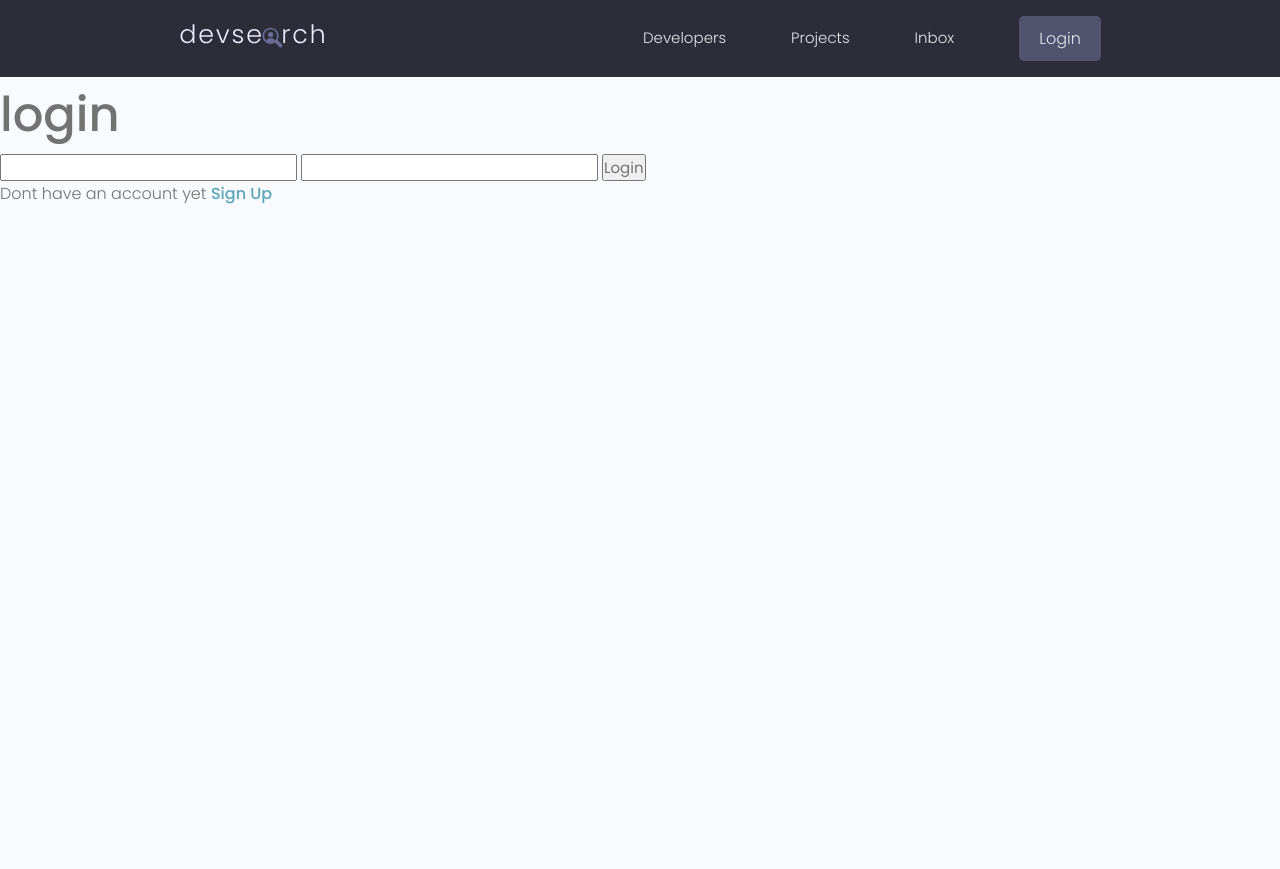
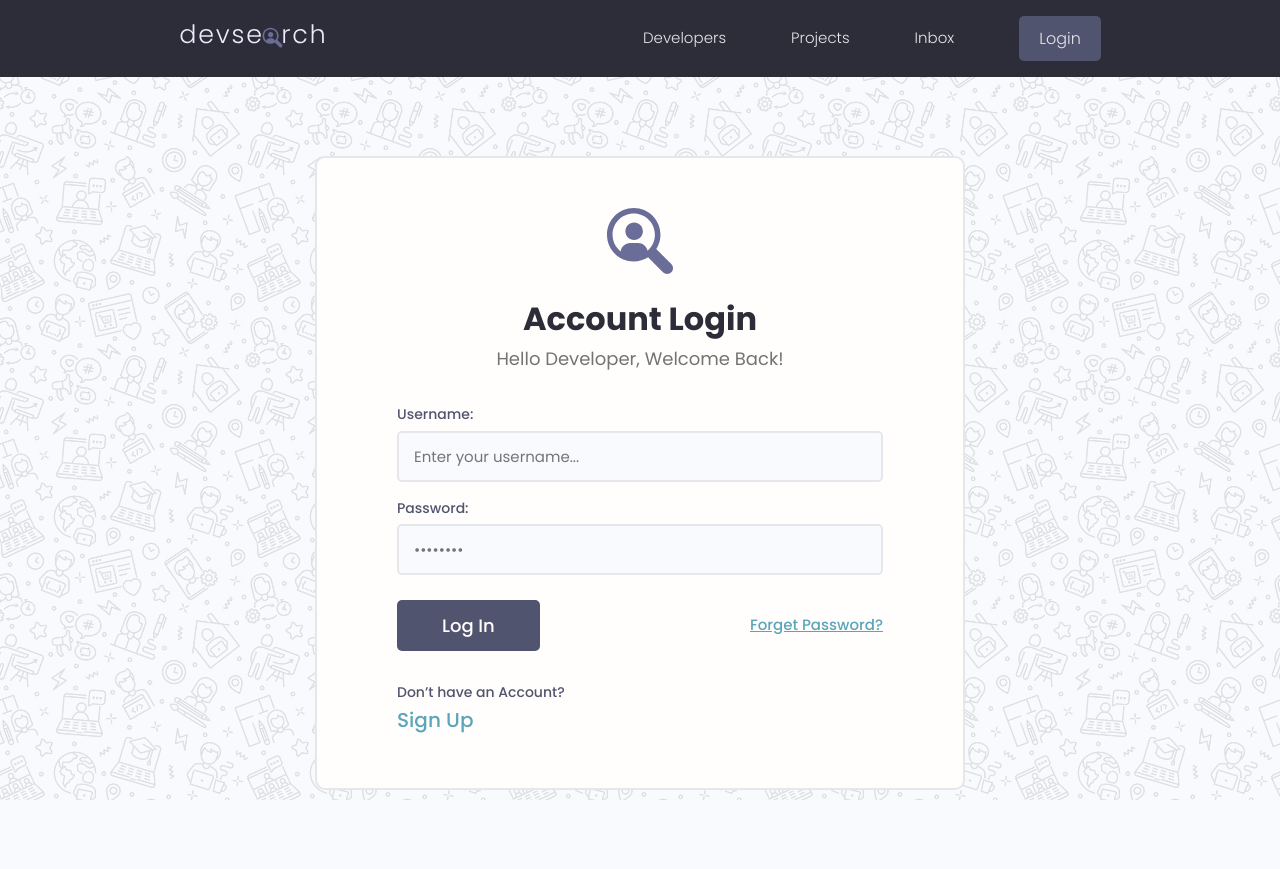
Before and after one commit to avoou/devs, a Django app: page /login/ in a window 1280 px wide. Before the commit the page ends 204 px from the top, so only its background shows below. Run offline with Django 5.2, Linux system fonts and the light colour scheme; some libraries are stand-ins or nearby versions.

Commit message:
update login page design

```diff
--- a/devsearch/users/templates/users/login-register.html
+++ b/devsearch/users/templates/users/login-register.html
@@ -1,4 +1,5 @@
 {% extends 'main.html' %}
+{% load static %}
 
 {% block content %}
 
@@ -19,13 +20,7 @@
     <a href="{% url 'login' %}">Login</a>
 
 {% else %}
-    <h1>{{page}}</h1>
-    <form action="{% url 'login' %}" method="post">
-        {% csrf_token %}
-        <input type="text" name="username">
-        <input type="password" name="password">
-        <input type="submit" value="Login">
-    </form>
+
     {% if messages %}
     <ul class="messages">
         {% for message in messages %}
@@ -34,7 +29,53 @@
     </ul>
     {% endif %}
 
-    <p>Dont have an account yet <a href="{% url 'register' %}">Sign Up</a></p>
+    <div class="auth">
+        <div class="card">
+          <div class="auth__header text-center">
+            <a href="/">
+              <img src="{% static 'images/icon.svg' %}" alt="icon" />
+            </a>
+            <h3>Account Login</h3>
+            <p>Hello Developer, Welcome Back!</p>
+          </div>
+
+          <form action="{% url 'login' %}" method="POST" class="form auth__form">
+            {% csrf_token %}
+            <!-- Input:Email -->
+            <div class="form__field">
+              <label for="formInput#text">Username: </label>
+              <input
+                class="input input--text"
+                id="formInput#text"
+                type="text"
+                name="username"
+                placeholder="Enter your username..."
+              />
+            </div>
+
+            <!-- Input:Password -->
+            <div class="form__field">
+              <label for="formInput#password">Password: </label>
+              <input
+                class="input input--password"
+                id="formInput#passowrd"
+                type="password"
+                name="password"
+                placeholder="••••••••"
+              />
+            </div>
+            <div class="auth__actions">
+              <input class="btn btn--sub btn--lg" type="submit" value="Log In" />
+              <a href="{% url 'register' %}">Forget Password?</a>
+            </div>
+          </form>
+          <div class="auth__alternative">
+            <p>Don’t have an Account?</p>
+            <a href="{% url 'register' %}">Sign Up</a>
+          </div>
+        </div>
+      </div>
+
 {% endif %}
 
 {% endblock %}
```
